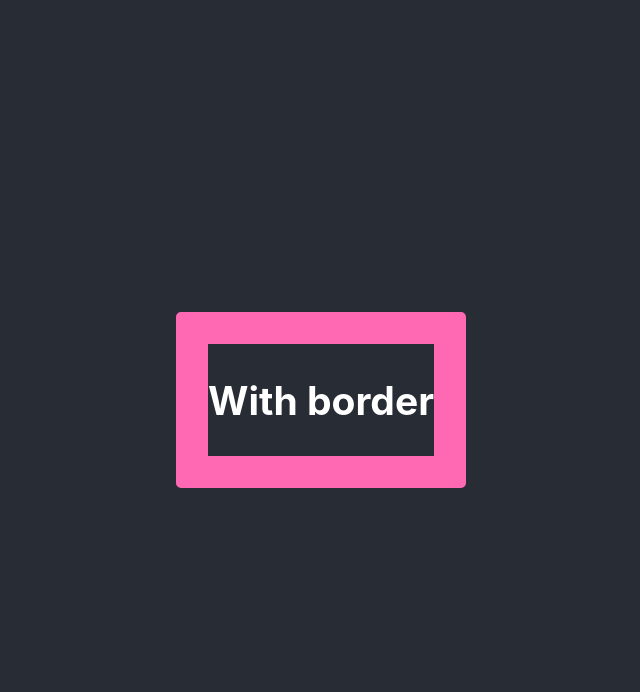
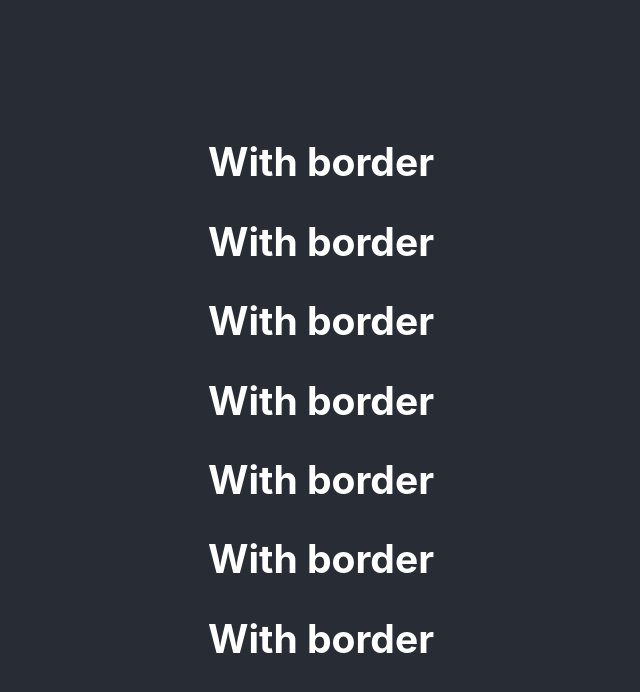
Before and after one commit to rudfoss/cra-workshop, a React (Create React App) app: page / in a window 1280 px wide. Shown: the top 692 px of the page, without its empty margins (319-959 px from the left). Built offline with nearby package versions, Linux system fonts and the light colour scheme.

Commit message:
Repeat task

```diff
--- a/src/App.tsx
+++ b/src/App.tsx
@@ -1,13 +1,13 @@
 import React from 'react';
 import './App.css';
-import Task from 'tasks/BigBorder';
+import Task from 'tasks/Repeat';
 
 function App() {
   return (
     <div className="App" >
       <header className="App-header">
-        <Task size={32} id="my-div">
-          <h2>With border</h2>
+        <Task count={7}>
+          <h2 data-index="bar">With border</h2>
         </Task>
       </header>
     </div>
--- /dev/null
+++ b/src/tasks/Repeat/Repeat.tsx
@@ -0,0 +1,21 @@
+import React from "react"
+
+interface RepeatProps {
+	count: number
+	children: React.ReactElement
+}
+
+export const Repeat = ({ count, children }: RepeatProps) => {
+	const newChildren: React.ReactElement[] = []
+	for (let i=0; i<count; i++) {
+		newChildren.push(
+			React.cloneElement(children, { "data-index": i, key: i })
+		)
+	}
+
+	return (
+		<div data-count={count}>
+			{newChildren}
+		</div>
+	)
+}
--- /dev/null
+++ b/src/tasks/Repeat/index.ts
@@ -0,0 +1 @@
+export { Repeat as default } from "./Repeat"
```
